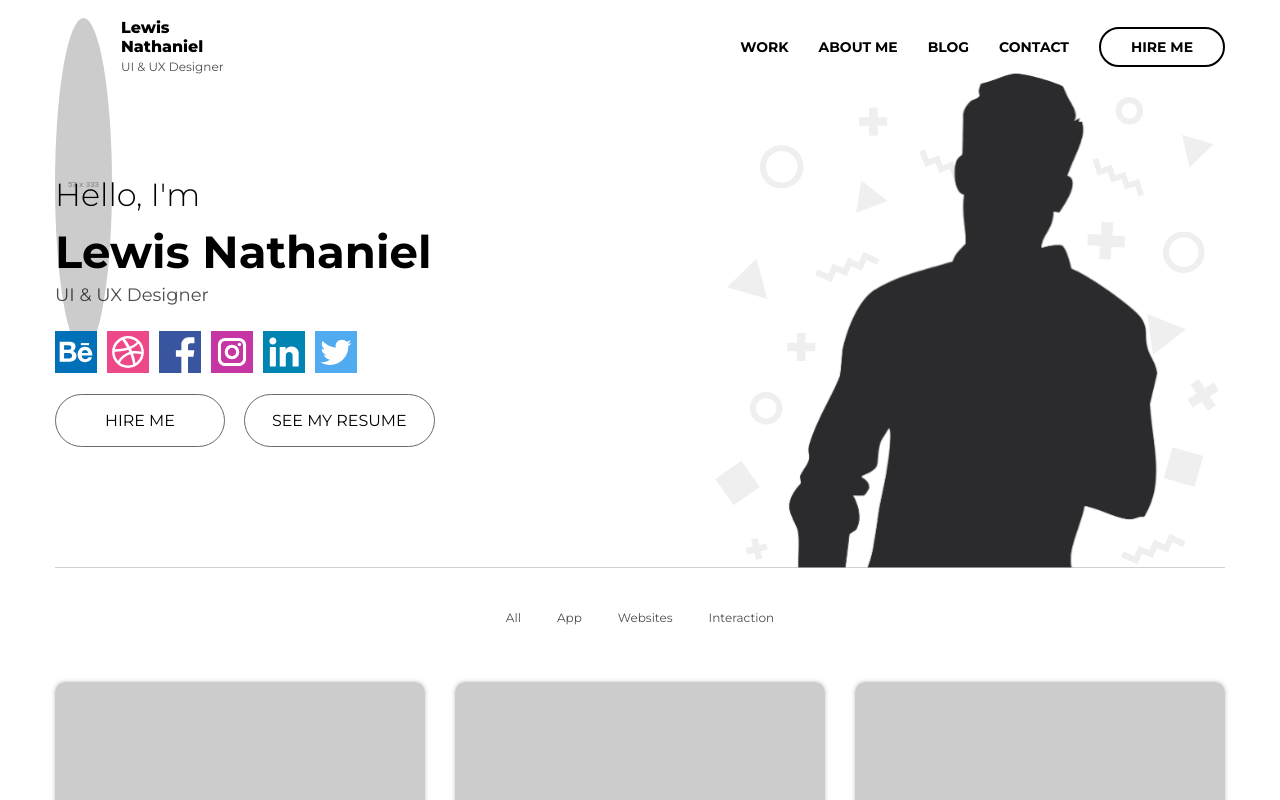
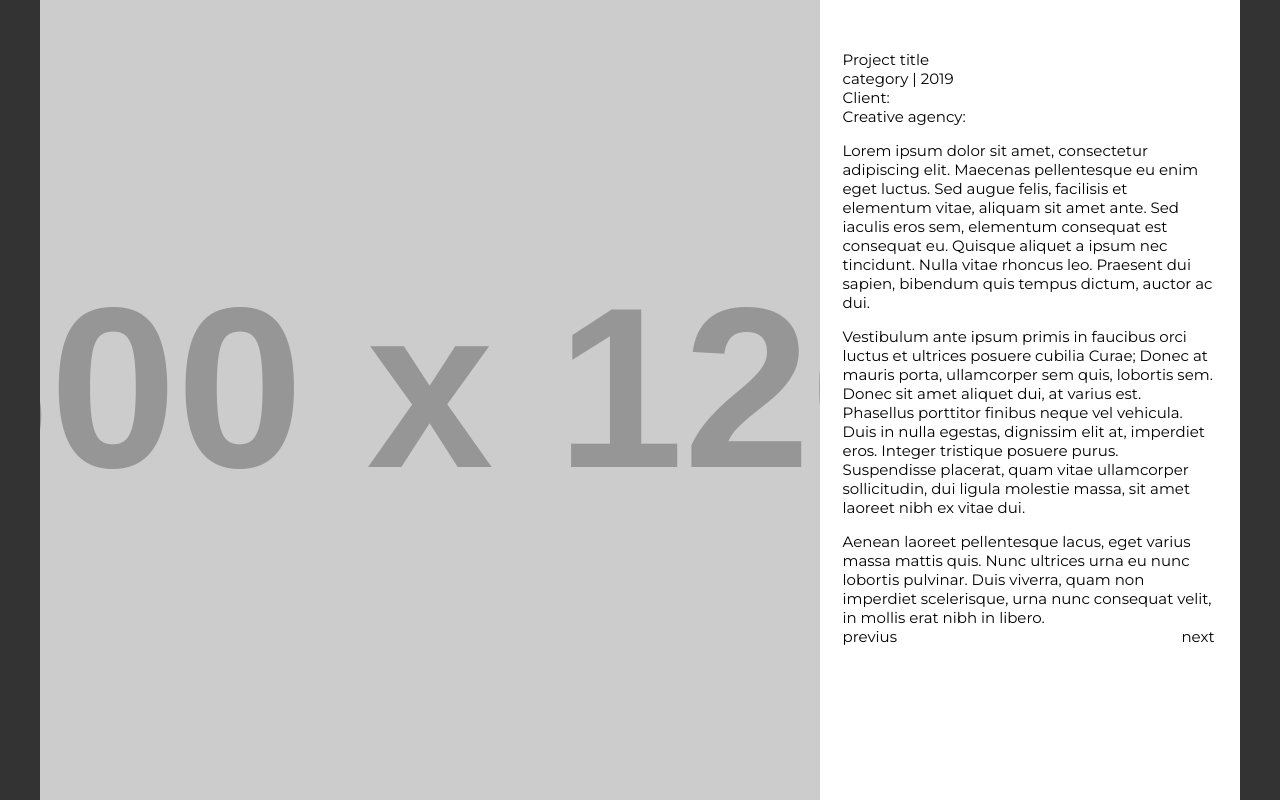
Before and after one commit to DenisMatveev89/Designer_Portfolio, a plain HTML site: page index.html in a window 1280 px wide. Shown: the top 800 px of the page. Drawn offline with Linux system fonts and the light colour scheme; placeholder pictures from the web are drawn by us.

Commit message:
Начинаю делать модальные окна

```diff
--- /dev/null
+++ b/css/blocks/modal-work.less
@@ -0,0 +1,27 @@
+//main: ../style.less
+.modal-work{
+    display: flex;
+}
+.modal-work__preview{
+    width: 65%;
+    position: relative;
+    overflow: hidden;
+}
+
+.modal-work__photo{
+    position: absolute;
+    top: 50%;
+    left: 50%;
+    transform: translate3d(-50%, -50%, 0);
+    z-index: 1;
+}
+
+.modal-work__content{
+    width: 35%;
+    padding: 3.3rem 1.7rem 11.2rem 1.5rem;
+}
+
+.modal-work__nav{
+    display: flex;
+    justify-content: space-between;
+}
--- /dev/null
+++ b/css/blocks/modal.less
@@ -0,0 +1,18 @@
+//main: ../style.less
+.modal{
+    display: flex;
+    width: 100%;
+    height: 100%;
+    position: fixed;
+    top: 0;
+    left: 0;
+    z-index: 1000;
+    background-color: fade(@black, 80%);
+    padding: 0 1rem;
+}
+.modal__dialog{
+    width: 100%;
+    max-width: 1200px;
+    margin: auto;
+    background-color: @white;
+}
--- a/css/style.less
+++ b/css/style.less
@@ -10,6 +10,10 @@ body {
 	font-family: 'Montserrat', sans-serif;
 	font-size: 1rem;
 	color: @black;
+
+    &.no-scroll{
+        overflow: hidden;
+    }
 }
 
 h1,h2,h3,h4,h5,h6{
@@ -37,6 +41,8 @@ h1,h2,h3,h4,h5,h6{
 @import "blocks/reviews";
 @import "blocks/readme";
 @import "blocks/footer";
-
+/* modal */
+@import "blocks/modal";
+@import "blocks/modal-work";
 /*Helpers*/
 @import "blocks/helpers";
--- a/index.html
+++ b/index.html
@@ -405,8 +405,41 @@
 
 
 <!--MODAL-->
+<div class="modal">
+   <div class="modal__dialog">
+       <div class="modal-work">
 
+           <div class="modal-work__preview">
+               <img class="modal-work__photo"
+               src="https://placehold.it/1600x1200" alt="">
+           </div>
 
+           <div class="modal-work__content">
+               <div class="modal-work__header">Project title</div>
+               <div class="modal-work__info">category | 2019</div>
+               <div class="modal-work__client">
+                   <div>Client:</div>
+                   <div>Creative agency:</div>
+               </div>
+               <div class="modal-work__text">
+               <p>Lorem ipsum dolor sit amet, consectetur adipiscing elit. Maecenas pellentesque eu enim eget luctus. Sed augue felis, facilisis et elementum vitae, aliquam sit amet ante. Sed iaculis eros sem, elementum consequat est consequat eu. Quisque aliquet a ipsum nec tincidunt. Nulla vitae rhoncus leo. Praesent dui sapien, bibendum quis tempus dictum, auctor ac dui.</p>
+               <p>Vestibulum ante ipsum primis in faucibus orci luctus et ultrices posuere cubilia Curae; Donec at mauris porta, ullamcorper sem quis, lobortis sem. Donec sit amet aliquet dui, at varius est. Phasellus porttitor finibus neque vel vehicula. Duis in nulla egestas, dignissim elit at, imperdiet eros. Integer tristique posuere purus. Suspendisse placerat, quam vitae ullamcorper sollicitudin, dui ligula molestie massa, sit amet laoreet nibh ex vitae dui.</p>
+               Aenean laoreet pellentesque lacus, eget varius massa mattis quis. Nunc ultrices urna eu nunc lobortis pulvinar. Duis viverra, quam non imperdiet scelerisque, urna nunc consequat velit, in mollis erat nibh in libero.
+               </div>
+
+               <div class="modal-work__nav">
+                   <div class="modal-work__prev"> previus</div>
+                   <div class="modal-work__next"> next</div>
+               </div>
+
+           </div>
+
+       </div>
+<!--       ./modal-work-->
+   </div>
+<!--   ./modal__dialog-->
+</div>
+<!--./modal-->
 
 
 
```
Also changed, not shown: css/style.css.
